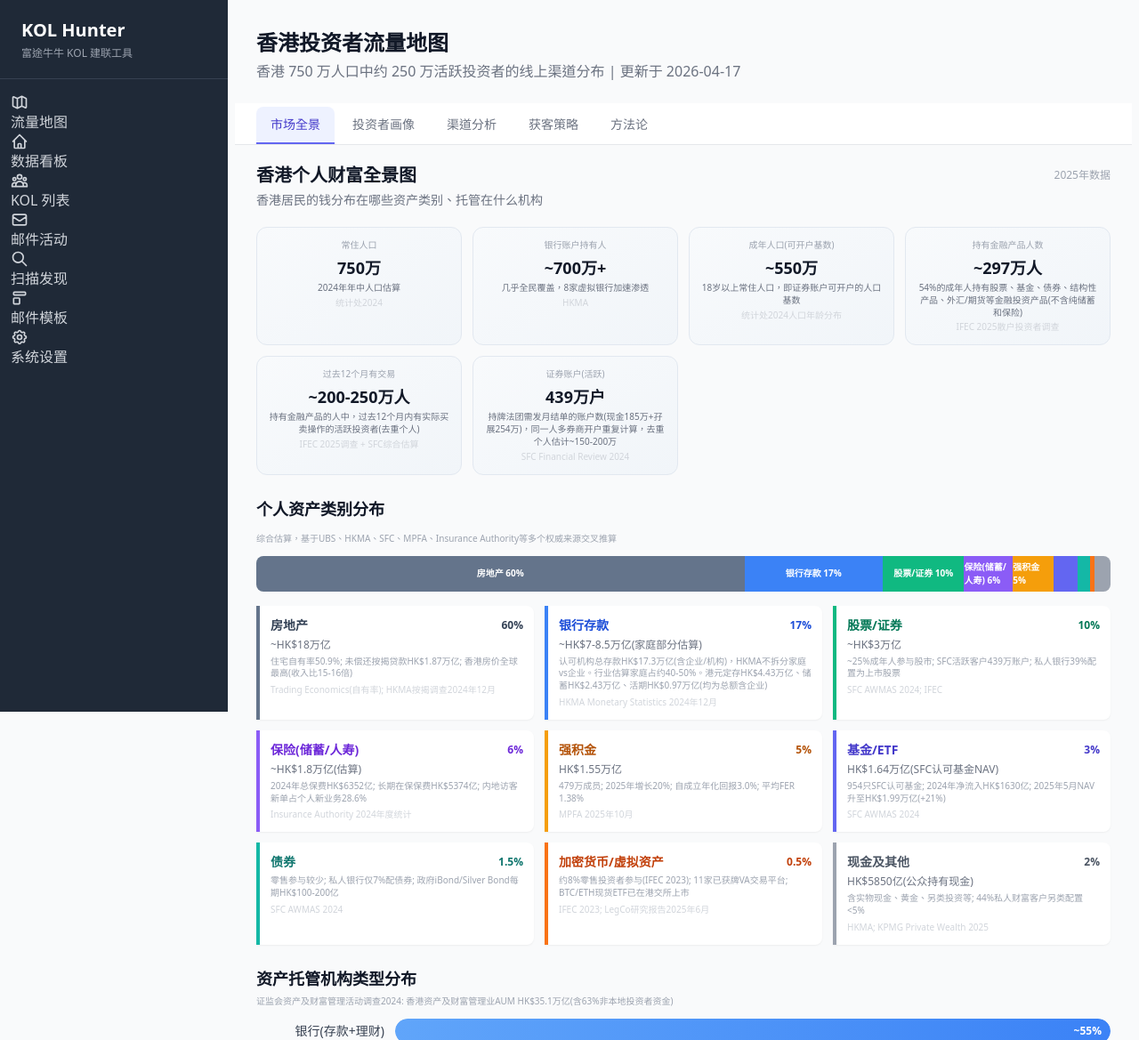
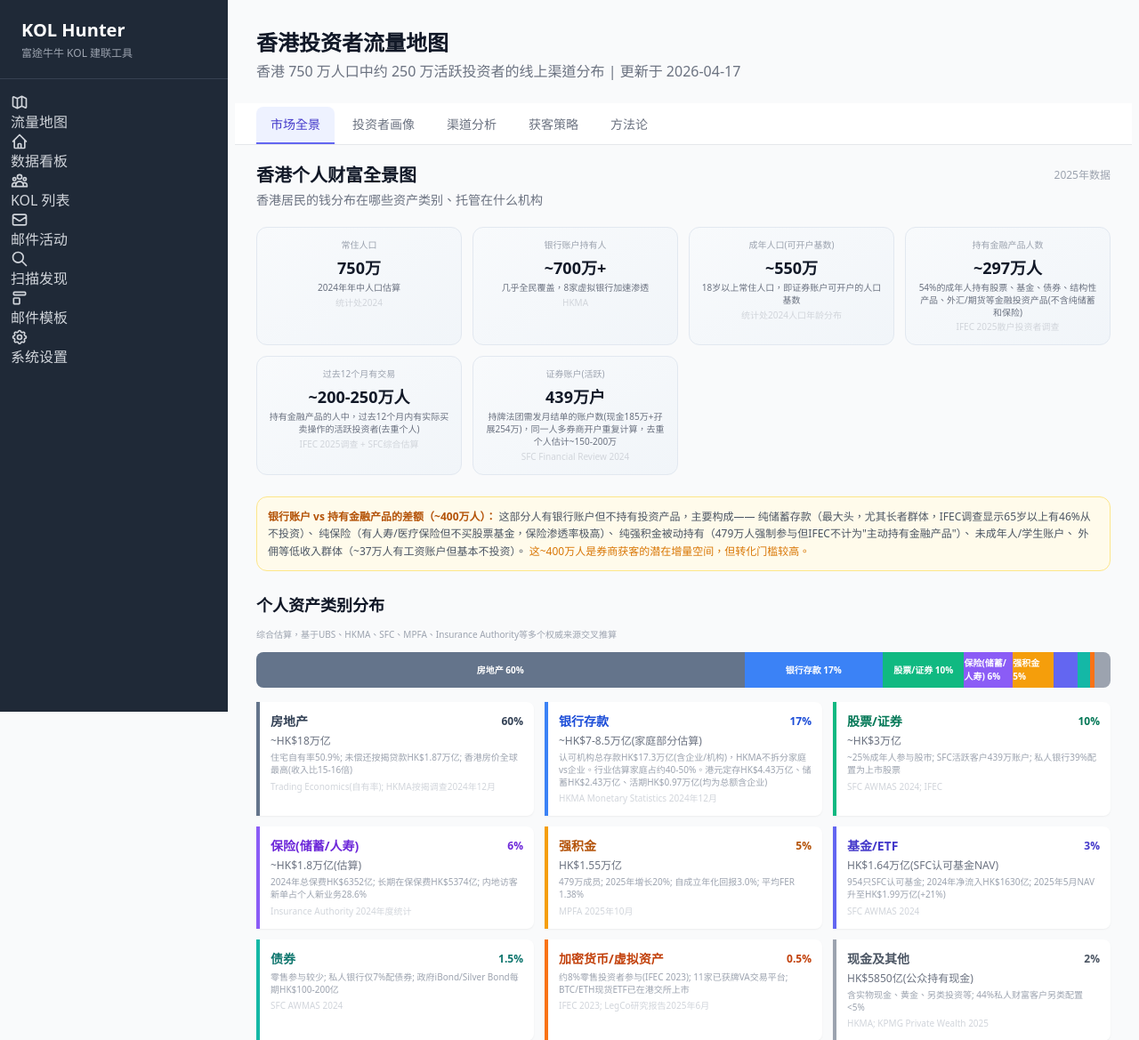
Before and after one commit to thinkingapple/kol-hunter, a FastAPI app: page /traffic-map in a window 1280 px wide. Shown: the top 1169 px of the page at 89% size. Run offline with FastAPI, Linux system fonts and the light colour scheme; some libraries are stand-ins or nearby versions.

Commit message:
添加银行账户与金融产品持有人差额说明
在关键数字卡片下方添加~400万人差额构成说明：
纯储蓄、纯保险、纯强积金被动持有、未成年人、外佣等

Co-Authored-By: Claude Opus 4.6 <noreply@anthropic.com>

```diff
--- a/app/frontend/templates/traffic_map.html
+++ b/app/frontend/templates/traffic_map.html
@@ -53,6 +53,17 @@
             <div class="text-[10px] text-gray-300 mt-0.5">{{ kn.source }}</div>
         </div>
         {% endfor %}
+    </div>
+    <!-- 差额说明 -->
+    <div class="bg-amber-50 border border-amber-200 rounded-xl p-3 mb-6 text-xs text-gray-600 leading-relaxed">
+        <span class="font-semibold text-amber-700">银行账户 vs 持有金融产品的差额（~400万人）：</span>
+        这部分人有银行账户但不持有投资产品，主要构成——
+        <span class="font-medium">纯储蓄存款</span>（最大头，尤其长者群体，IFEC调查显示65岁以上有46%从不投资）、
+        <span class="font-medium">纯保险</span>（有人寿/医疗保险但不买股票基金，保险渗透率极高）、
+        <span class="font-medium">纯强积金被动持有</span>（479万人强制参与但IFEC不计为"主动持有金融产品"）、
+        <span class="font-medium">未成年人/学生账户</span>、
+        <span class="font-medium">外佣等低收入群体</span>（~37万人有工资账户但基本不投资）。
+        <span class="text-amber-600 font-medium">这~400万人是券商获客的潜在增量空间，但转化门槛较高。</span>
     </div>
 
     <!-- 资产类别分布 - 横向堆叠条 + 详情 -->
```
